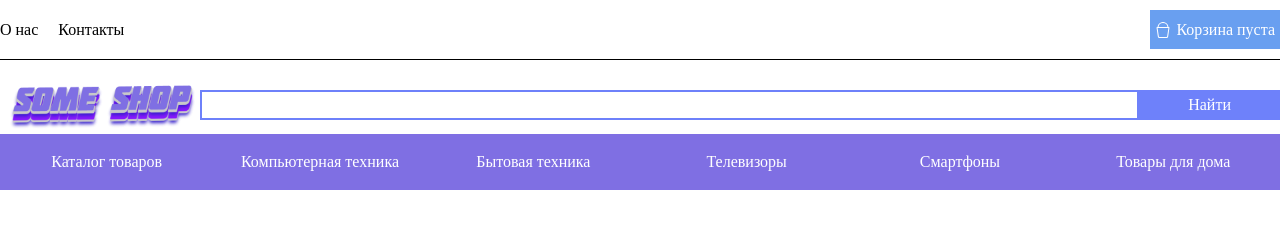
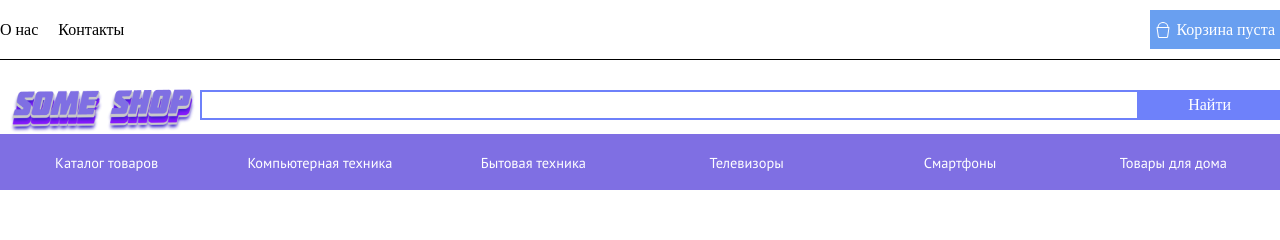
Before and after one commit to volodin-artem/some-shop, a React app: page /products/1 in a window 1280 px wide. Shown: the top 240 px of the page. Built offline with nearby package versions, Linux system fonts and the light colour scheme; no server answers.

Commit message:
Search height, favicon fixed and fonts added

```diff
--- a/public/index.html
+++ b/public/index.html
@@ -5,7 +5,7 @@
     <meta name="viewport"
           content="width=device-width, user-scalable=no, initial-scale=1.0, maximum-scale=1.0, minimum-scale=1.0">
     <meta http-equiv="X-UA-Compatible" content="ie=edge">
-    <link rel="icon" href="favicon.png" />
+    <link rel="icon" href="/favicon.png" />
     <title>Some shop</title>
 </head>
 <body>
--- a/src/header/Search.jsx
+++ b/src/header/Search.jsx
@@ -31,8 +31,8 @@ class Search extends React.Component {
       <div style={{display: "inline-block", height: "50px", width: "100%"}}>
         <div className="search" style={{ top: this.state.style.top, marginTop: this.state.style.marginTop, boxShadow: this.state.style.boxShadow }}>
           <div className="content" style={{display: "flex", justifyContent: "space-between", top: "10px", position: "relative", height: "10px"}}>
-            <div>
-              <a href="/">
+            <div style={{display: "inline-block", height: "100%"}}>
+              <a href="/" style={{display: "inline-block", height: "inherit"}}>
                 <img src="/./image.png" className="shop-logo"/>
               </a>
             </div>
--- a/src/index.css
+++ b/src/index.css
@@ -1,3 +1,4 @@
+@import url("https://fonts.googleapis.com/css2?family=PT+Sans&display=swap");
 * {
   box-sizing: border-box;
   margin-block-start: 0;
@@ -102,7 +103,8 @@ a {
   position: relative;
   margin-top: 20px;
   color: white;
-  text-wrap: avoid;
+  font-family: "PT Sans";
+  font-size: 0.9em;
 }
 .nav-menu .nav-item {
   width: calc(100%/6);
--- a/src/index.sass
+++ b/src/index.sass
@@ -79,12 +79,13 @@ a
             cursor: pointer
             color: white
             @extend %center-align
-
+@import url('https://fonts.googleapis.com/css2?family=PT+Sans&display=swap')
 .nav-menu
     position: relative
     margin-top: 20px
     color: white
-    text-wrap: avoid
+    font-family: "PT Sans"
+    font-size: .9em
     .nav-item
         // todo remove items quantity to jsx array
         width: calc(100%/6)
```
Also changed, not shown: 1 other file (tests, documents, lock files or other folders).
